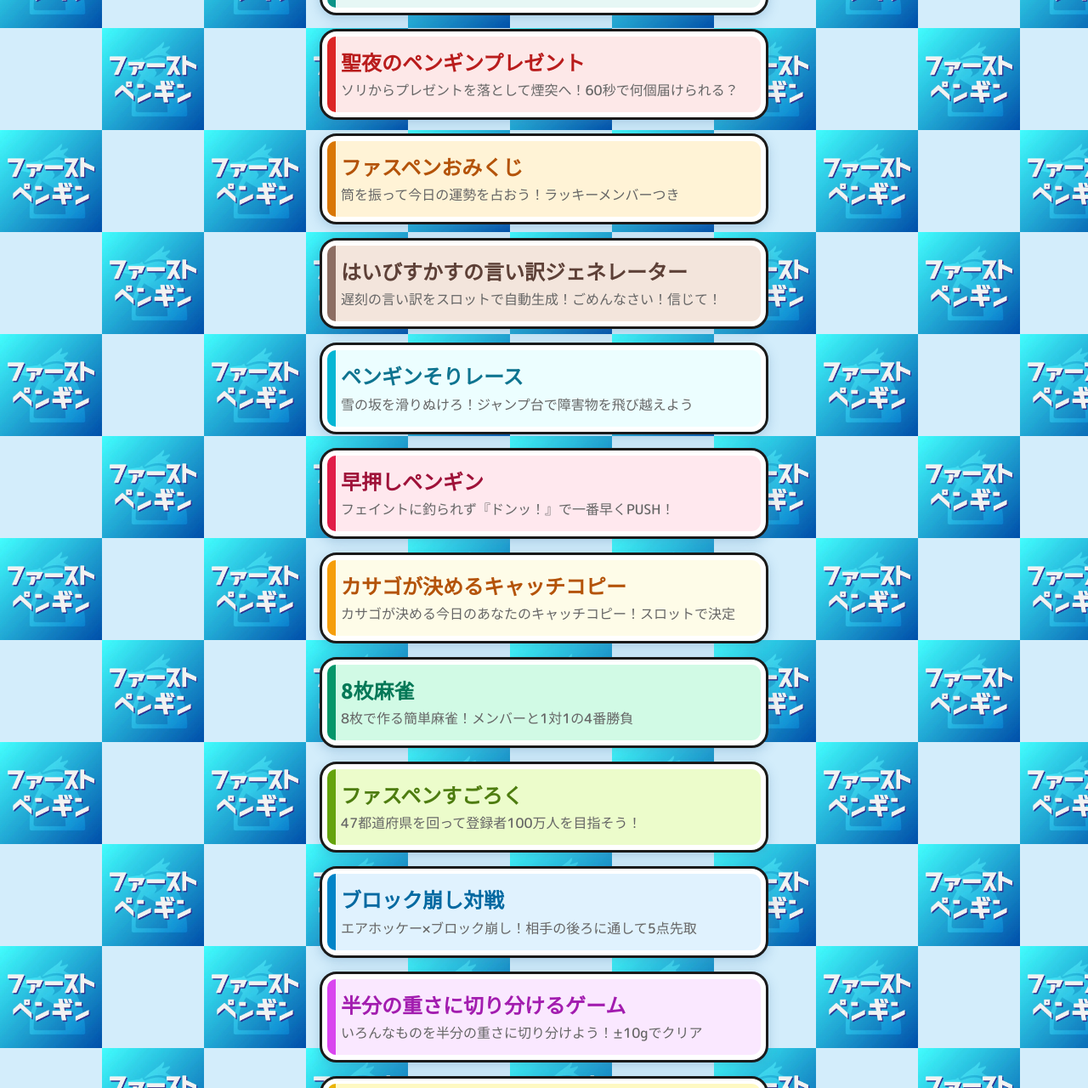
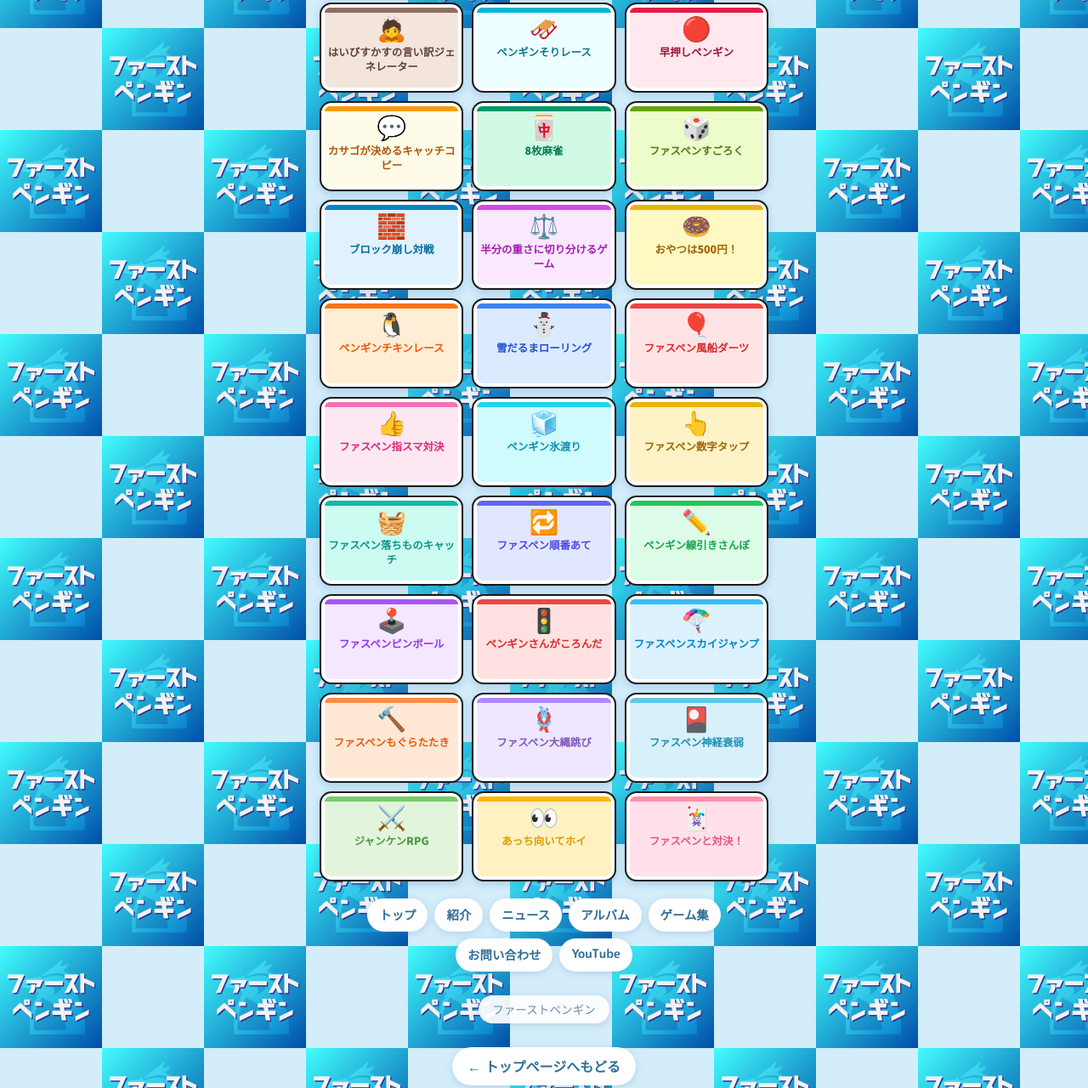
Before and after one commit to 1st-penguin1111/first-penguin-games, a plain HTML site: page games.html in a window 1280 px wide. Shown: the part 1047-2327 px from the top of the page at 85% size. Drawn offline with Linux system fonts and the light colour scheme; a web font is replaced by a local one.

Commit message:
Add files via upload

```diff
--- a/games.html
+++ b/games.html
@@ -31,11 +31,11 @@ body{margin:0;min-height:100vh;font-family:"M PLUS Rounded 1c","Zen Maru Gothic"
 .section>h2{margin:0 0 14px;text-align:center;font-size:1.45em;color:#2f6d96;background:#fff;border-radius:16px;padding:12px 16px;box-shadow:0 4px 14px rgba(70,130,180,.25)}
 .section p{line-height:1.7}
 .section .menu{margin-top:0}
-.menu{display:flex;flex-direction:column;gap:16px;margin-top:28px;text-align:left}
-.card{position:relative;display:block;text-decoration:none;color:#333;background:#fff;border-radius:20px;padding:20px 22px;box-shadow:inset 0 0 0 6px #fff,0 4px 14px rgba(70,130,180,.3);border:3px solid #1a1a1a}
-.card::before{content:"";position:absolute;top:6px;bottom:6px;left:6px;width:10px;background:var(--accent,#ff8fab);border-radius:11px 0 0 11px;pointer-events:none}
-.card h2{margin:0 0 6px;font-family:"Noto Sans JP",sans-serif;font-weight:900;font-size:1.5em;line-height:1.3}
-.card p{margin:0;font-size:1em;color:#666;line-height:1.5}
+.menu{display:grid;grid-template-columns:repeat(3,1fr);gap:10px;margin-top:20px;text-align:center}
+.card{position:relative;display:flex;flex-direction:column;align-items:center;justify-content:flex-start;text-decoration:none;color:#333;background:#fff;border-radius:14px;padding:13px 6px 9px;box-shadow:inset 0 0 0 4px #fff,0 3px 10px rgba(70,130,180,.3);border:2px solid #1a1a1a;min-height:106px}
+.card::before{content:"";position:absolute;top:4px;left:4px;right:4px;height:6px;background:var(--accent,#ff8fab);border-radius:10px 10px 0 0;pointer-events:none}
+.card h2{margin:3px 0 0;font-family:"Noto Sans JP",sans-serif;font-weight:900;font-size:.78em;line-height:1.35}
+.card p{display:none}
 .card:active{transform:scale(.98)}
 .card-1{--accent:#ff8fab;background:#ffe0eb}.card-1 h2{color:#e75480}
 .card-2{--accent:#ffb703;background:#fff1c2}.card-2 h2{color:#dd9a00}
@@ -70,11 +70,12 @@ footer span{display:inline-block;background:rgba(255,255,255,.92);border-radius:
 .filter-btn.random-btn{background:#fff1c2;border-color:#ffb703}
 .progress-summary{margin:12px 0 0;font-weight:700;color:#2f6d96;background:#fff;border-radius:999px;padding:8px 14px;box-shadow:0 2px 8px rgba(70,130,180,.25)}
 .card.hidden{display:none}
-.card.spotlight{outline:4px solid #ff5e8a;outline-offset:3px;box-shadow:inset 0 0 0 6px #fff,0 0 24px rgba(255,94,138,.85);animation:spotlight 1s ease-in-out infinite alternate}
-@keyframes spotlight{from{box-shadow:inset 0 0 0 6px #fff,0 0 12px rgba(255,94,138,.6)}to{box-shadow:inset 0 0 0 6px #fff,0 0 28px rgba(255,94,138,.95)}}
-.record{display:block;margin-top:8px;font-size:.85em;font-weight:700;color:#2f6d96;line-height:1.6}
+.card.spotlight{outline:4px solid #ff5e8a;outline-offset:3px;box-shadow:inset 0 0 0 4px #fff,0 0 24px rgba(255,94,138,.85);animation:spotlight 1s ease-in-out infinite alternate}
+@keyframes spotlight{from{box-shadow:inset 0 0 0 4px #fff,0 0 12px rgba(255,94,138,.6)}to{box-shadow:inset 0 0 0 4px #fff,0 0 28px rgba(255,94,138,.95)}}
+.record{display:-webkit-box;-webkit-line-clamp:3;-webkit-box-orient:vertical;overflow:hidden;margin-top:4px;font-size:.6em;font-weight:700;color:#2f6d96;line-height:1.45}
 .record:empty{display:none}
 .record .record-cleared{color:#16a34a}
+.thumb{font-size:1.75em;line-height:1.15}
 </style>
 </head>
 <body>
@@ -96,36 +97,36 @@ footer span{display:inline-block;background:rgba(255,255,255,.92);border-radius:
 </div>
 <p class="progress-summary" id="progressSummary" hidden></p>
 <nav class="menu">
-<a class="card card-30" href="kazukazoe.html" data-cat="puzzle" data-game="kazukazoe"><h2>ファスペンかずかぞえ</h2><p>一瞬見た数を覚えて答えよう！ちびキャラとファンマークを数える勝負</p><span class="record"></span></a>
-<a class="card card-29" href="present.html" data-cat="score" data-game="present"><h2>聖夜のペンギンプレゼント</h2><p>ソリからプレゼントを落として煙突へ！60秒で何個届けられる？</p><span class="record"></span></a>
-<a class="card card-28" href="omikuji.html" data-cat="nonbiri" data-game="omikuji"><h2>ファスペンおみくじ</h2><p>筒を振って今日の運勢を占おう！ラッキーメンバーつき</p><span class="record"></span></a>
-<a class="card card-27" href="iwake.html" data-cat="nonbiri" data-game="iwake"><h2>はいびすかすの言い訳ジェネレーター</h2><p>遅刻の言い訳をスロットで自動生成！ごめんなさい！信じて！</p><span class="record"></span></a>
-<a class="card card-26" href="soriresu.html" data-cat="score" data-game="soriresu"><h2>ペンギンそりレース</h2><p>雪の坂を滑りぬけろ！ジャンプ台で障害物を飛び越えよう</p><span class="record"></span></a>
-<a class="card card-25" href="hayaoshi.html" data-cat="taiketsu" data-game="hayaoshi"><h2>早押しペンギン</h2><p>フェイントに釣られず『ドンッ！』で一番早くPUSH！</p><span class="record"></span></a>
-<a class="card card-24" href="catchcopy.html" data-cat="nonbiri" data-game="catchcopy"><h2>カサゴが決めるキャッチコピー</h2><p>カサゴが決める今日のあなたのキャッチコピー！スロットで決定</p><span class="record"></span></a>
-<a class="card card-23" href="majan.html" data-cat="taiketsu" data-game="majan"><h2>8枚麻雀</h2><p>8枚で作る簡単麻雀！メンバーと1対1の4番勝負</p><span class="record"></span></a>
-<a class="card card-22" href="sugoroku.html" data-cat="nonbiri" data-game="sugoroku"><h2>ファスペンすごろく</h2><p>47都道府県を回って登録者100万人を目指そう！</p><span class="record"></span></a>
-<a class="card card-21" href="blockkuzushi.html" data-cat="taiketsu" data-game="blockkuzushi"><h2>ブロック崩し対戦</h2><p>エアホッケー×ブロック崩し！相手の後ろに通して5点先取</p><span class="record"></span></a>
-<a class="card card-20" href="hanbun.html" data-cat="score" data-game="hanbun"><h2>半分の重さに切り分けるゲーム</h2><p>いろんなものを半分の重さに切り分けよう！±10gでクリア</p><span class="record"></span></a>
-<a class="card card-19" href="oyatsu500.html" data-cat="score" data-game="oyatsu500"><h2>おやつは500円！</h2><p>流れるおやつをカゴへ！合計500円ピッタリをねらおう</p><span class="record"></span></a>
-<a class="card card-18" href="chikinresu.html" data-cat="score" data-game="chikinresu"><h2>ペンギンチキンレース</h2><p>崖っぷちギリギリをねらえ！アイテム1個で運命が変わる</p><span class="record"></span></a>
-<a class="card card-17" href="yukidarumarolling.html" data-cat="score" data-game="yukidarumarolling"><h2>雪だるまローリング</h2><p>目標サイズを覚えて雪玉を転がそう！誤差が一番小さい人の勝ち</p><span class="record"></span></a>
-<a class="card card-16" href="fuusendarts.html" data-cat="score" data-game="fuusendarts"><h2>ファスペン風船ダーツ</h2><p>風船の倍率×ダーツの点数！5投で高得点をねらえ</p><span class="record"></span></a>
-<a class="card card-15" href="yubisuma.html" data-cat="taiketsu" data-game="yubisuma"><h2>ファスペン指スマ対決</h2><p>休み時間に指スマ勝負！親指の合計を当てて手を引っ込めよう</p><span class="record"></span></a>
-<a class="card card-14" href="kooriwatari.html" data-cat="score" data-game="kooriwatari"><h2>ペンギン氷渡り</h2><p>長押しでパワーをためて、流れてくる氷をジャンプで渡ろう</p><span class="record"></span></a>
-<a class="card card-13" href="suujitap.html" data-cat="score" data-game="suujitap"><h2>ファスペン数字タップ</h2><p>1から25まで順番にタップ！速さを競うタイムアタック</p><span class="record"></span></a>
-<a class="card card-12" href="ochimono.html" data-cat="score" data-game="ochimono"><h2>ファスペン落ちものキャッチ</h2><p>落ちてくるアイテムをキャッチ！60秒スコアアタック</p><span class="record"></span></a>
-<a class="card card-11" href="junbanate.html" data-cat="puzzle" data-game="junbanate"><h2>ファスペン順番あて</h2><p>光る順番をおぼえて当てるメモリーゲーム</p><span class="record"></span></a>
-<a class="card card-10" href="sanpo.html" data-cat="nonbiri" data-game="sanpo"><h2>ペンギン線引きさんぽ</h2><p>線を引いて橋を作り、1000m先のゴールをめざそう</p><span class="record"></span></a>
-<a class="card card-9" href="pinboru.html" data-cat="score" data-game="pinboru"><h2>ファスペンピンボール</h2><p>プランジャーを引いて発射！メンバーを集めてボスをたおそう</p><span class="record"></span></a>
-<a class="card card-8" href="koronda.html" data-cat="nonbiri" data-game="koronda"><h2>ペンギンさんがころんだ</h2><p>振り向く前に連打で進め！9人対戦のだるまさんがころんだ</p><span class="record"></span></a>
-<a class="card card-7" href="sukaijanpu.html" data-cat="score" data-game="sukaijanpu"><h2>ファスペンスカイジャンプ</h2><p>2角・パワー・タイミングで飛ばして、空中のメンバーからアイテムゲット</p><span class="record"></span></a>
-<a class="card card-6" href="moguratataki.html" data-cat="score" data-game="moguratataki"><h2>ファスペンもぐらたたき</h2><p>出てきたメンバーをたたけ！30秒勝負と2000点タイムアタック</p><span class="record"></span></a>
-<a class="card card-5" href="onawajobi.html" data-cat="nonbiri" data-game="onawajobi"><h2>ファスペン大縄跳び</h2><p>タイミングよくタップして全員でとぼう！</p><span class="record"></span></a>
-<a class="card card-4" href="shinkeisuijaku.html" data-cat="puzzle" data-game="shinkeisuijaku"><h2>ファスペン神経衰弱</h2><p>8人のペアをそろえるメモリーゲーム</p><span class="record"></span></a>
-<a class="card card-3" href="ziyankenrpg.html" data-cat="taiketsu" data-game="ziyankenrpg"><h2>ジャンケンRPG</h2><p>ジャンケンで戦う冒険RPG</p><span class="record"></span></a>
-<a class="card card-2" href="atutixiang-itehoi.html" data-cat="taiketsu" data-game="atutixiang-itehoi"><h2>あっち向いてホイ</h2><p>ホイ！のタイミングで方向を当てよう</p><span class="record"></span></a>
-<a class="card card-1" href="8ren-sheng-tiba-kikadogemu.html" data-cat="taiketsu" data-game="8ren-sheng-tiba-kikadogemu"><h2>ファスペンと対決！</h2><p>8人とカードで勝負！合計が大きい方が勝ち</p><span class="record"></span></a>
+<a class="card card-30" href="kazukazoe.html" data-cat="puzzle" data-game="kazukazoe"><span class="thumb">🔢</span><h2>ファスペンかずかぞえ</h2><p>一瞬見た数を覚えて答えよう！ちびキャラとファンマークを数える勝負</p><span class="record"></span></a>
+<a class="card card-29" href="present.html" data-cat="score" data-game="present"><span class="thumb">🎁</span><h2>聖夜のペンギンプレゼント</h2><p>ソリからプレゼントを落として煙突へ！60秒で何個届けられる？</p><span class="record"></span></a>
+<a class="card card-28" href="omikuji.html" data-cat="nonbiri" data-game="omikuji"><span class="thumb">⛩️</span><h2>ファスペンおみくじ</h2><p>筒を振って今日の運勢を占おう！ラッキーメンバーつき</p><span class="record"></span></a>
+<a class="card card-27" href="iwake.html" data-cat="nonbiri" data-game="iwake"><span class="thumb">🙇</span><h2>はいびすかすの言い訳ジェネレーター</h2><p>遅刻の言い訳をスロットで自動生成！ごめんなさい！信じて！</p><span class="record"></span></a>
+<a class="card card-26" href="soriresu.html" data-cat="score" data-game="soriresu"><span class="thumb">🛷</span><h2>ペンギンそりレース</h2><p>雪の坂を滑りぬけろ！ジャンプ台で障害物を飛び越えよう</p><span class="record"></span></a>
+<a class="card card-25" href="hayaoshi.html" data-cat="taiketsu" data-game="hayaoshi"><span class="thumb">🔴</span><h2>早押しペンギン</h2><p>フェイントに釣られず『ドンッ！』で一番早くPUSH！</p><span class="record"></span></a>
+<a class="card card-24" href="catchcopy.html" data-cat="nonbiri" data-game="catchcopy"><span class="thumb">💬</span><h2>カサゴが決めるキャッチコピー</h2><p>カサゴが決める今日のあなたのキャッチコピー！スロットで決定</p><span class="record"></span></a>
+<a class="card card-23" href="majan.html" data-cat="taiketsu" data-game="majan"><span class="thumb">🀄</span><h2>8枚麻雀</h2><p>8枚で作る簡単麻雀！メンバーと1対1の4番勝負</p><span class="record"></span></a>
+<a class="card card-22" href="sugoroku.html" data-cat="nonbiri" data-game="sugoroku"><span class="thumb">🎲</span><h2>ファスペンすごろく</h2><p>47都道府県を回って登録者100万人を目指そう！</p><span class="record"></span></a>
+<a class="card card-21" href="blockkuzushi.html" data-cat="taiketsu" data-game="blockkuzushi"><span class="thumb">🧱</span><h2>ブロック崩し対戦</h2><p>エアホッケー×ブロック崩し！相手の後ろに通して5点先取</p><span class="record"></span></a>
+<a class="card card-20" href="hanbun.html" data-cat="score" data-game="hanbun"><span class="thumb">⚖️</span><h2>半分の重さに切り分けるゲーム</h2><p>いろんなものを半分の重さに切り分けよう！±10gでクリア</p><span class="record"></span></a>
+<a class="card card-19" href="oyatsu500.html" data-cat="score" data-game="oyatsu500"><span class="thumb">🍩</span><h2>おやつは500円！</h2><p>流れるおやつをカゴへ！合計500円ピッタリをねらおう</p><span class="record"></span></a>
+<a class="card card-18" href="chikinresu.html" data-cat="score" data-game="chikinresu"><span class="thumb">🐧</span><h2>ペンギンチキンレース</h2><p>崖っぷちギリギリをねらえ！アイテム1個で運命が変わる</p><span class="record"></span></a>
+<a class="card card-17" href="yukidarumarolling.html" data-cat="score" data-game="yukidarumarolling"><span class="thumb">⛄</span><h2>雪だるまローリング</h2><p>目標サイズを覚えて雪玉を転がそう！誤差が一番小さい人の勝ち</p><span class="record"></span></a>
+<a class="card card-16" href="fuusendarts.html" data-cat="score" data-game="fuusendarts"><span class="thumb">🎈</span><h2>ファスペン風船ダーツ</h2><p>風船の倍率×ダーツの点数！5投で高得点をねらえ</p><span class="record"></span></a>
+<a class="card card-15" href="yubisuma.html" data-cat="taiketsu" data-game="yubisuma"><span class="thumb">👍</span><h2>ファスペン指スマ対決</h2><p>休み時間に指スマ勝負！親指の合計を当てて手を引っ込めよう</p><span class="record"></span></a>
+<a class="card card-14" href="kooriwatari.html" data-cat="score" data-game="kooriwatari"><span class="thumb">🧊</span><h2>ペンギン氷渡り</h2><p>長押しでパワーをためて、流れてくる氷をジャンプで渡ろう</p><span class="record"></span></a>
+<a class="card card-13" href="suujitap.html" data-cat="score" data-game="suujitap"><span class="thumb">👆</span><h2>ファスペン数字タップ</h2><p>1から25まで順番にタップ！速さを競うタイムアタック</p><span class="record"></span></a>
+<a class="card card-12" href="ochimono.html" data-cat="score" data-game="ochimono"><span class="thumb">🧺</span><h2>ファスペン落ちものキャッチ</h2><p>落ちてくるアイテムをキャッチ！60秒スコアアタック</p><span class="record"></span></a>
+<a class="card card-11" href="junbanate.html" data-cat="puzzle" data-game="junbanate"><span class="thumb">🔁</span><h2>ファスペン順番あて</h2><p>光る順番をおぼえて当てるメモリーゲーム</p><span class="record"></span></a>
+<a class="card card-10" href="sanpo.html" data-cat="nonbiri" data-game="sanpo"><span class="thumb">✏️</span><h2>ペンギン線引きさんぽ</h2><p>線を引いて橋を作り、1000m先のゴールをめざそう</p><span class="record"></span></a>
+<a class="card card-9" href="pinboru.html" data-cat="score" data-game="pinboru"><span class="thumb">🕹️</span><h2>ファスペンピンボール</h2><p>プランジャーを引いて発射！メンバーを集めてボスをたおそう</p><span class="record"></span></a>
+<a class="card card-8" href="koronda.html" data-cat="nonbiri" data-game="koronda"><span class="thumb">🚦</span><h2>ペンギンさんがころんだ</h2><p>振り向く前に連打で進め！9人対戦のだるまさんがころんだ</p><span class="record"></span></a>
+<a class="card card-7" href="sukaijanpu.html" data-cat="score" data-game="sukaijanpu"><span class="thumb">🪂</span><h2>ファスペンスカイジャンプ</h2><p>2角・パワー・タイミングで飛ばして、空中のメンバーからアイテムゲット</p><span class="record"></span></a>
+<a class="card card-6" href="moguratataki.html" data-cat="score" data-game="moguratataki"><span class="thumb">🔨</span><h2>ファスペンもぐらたたき</h2><p>出てきたメンバーをたたけ！30秒勝負と2000点タイムアタック</p><span class="record"></span></a>
+<a class="card card-5" href="onawajobi.html" data-cat="nonbiri" data-game="onawajobi"><span class="thumb">🪢</span><h2>ファスペン大縄跳び</h2><p>タイミングよくタップして全員でとぼう！</p><span class="record"></span></a>
+<a class="card card-4" href="shinkeisuijaku.html" data-cat="puzzle" data-game="shinkeisuijaku"><span class="thumb">🎴</span><h2>ファスペン神経衰弱</h2><p>8人のペアをそろえるメモリーゲーム</p><span class="record"></span></a>
+<a class="card card-3" href="ziyankenrpg.html" data-cat="taiketsu" data-game="ziyankenrpg"><span class="thumb">⚔️</span><h2>ジャンケンRPG</h2><p>ジャンケンで戦う冒険RPG</p><span class="record"></span></a>
+<a class="card card-2" href="atutixiang-itehoi.html" data-cat="taiketsu" data-game="atutixiang-itehoi"><span class="thumb">👀</span><h2>あっち向いてホイ</h2><p>ホイ！のタイミングで方向を当てよう</p><span class="record"></span></a>
+<a class="card card-1" href="8ren-sheng-tiba-kikadogemu.html" data-cat="taiketsu" data-game="8ren-sheng-tiba-kikadogemu"><span class="thumb">🃏</span><h2>ファスペンと対決！</h2><p>8人とカードで勝負！合計が大きい方が勝ち</p><span class="record"></span></a>
 </nav>
 </section>
 <nav class="section-nav">
```
